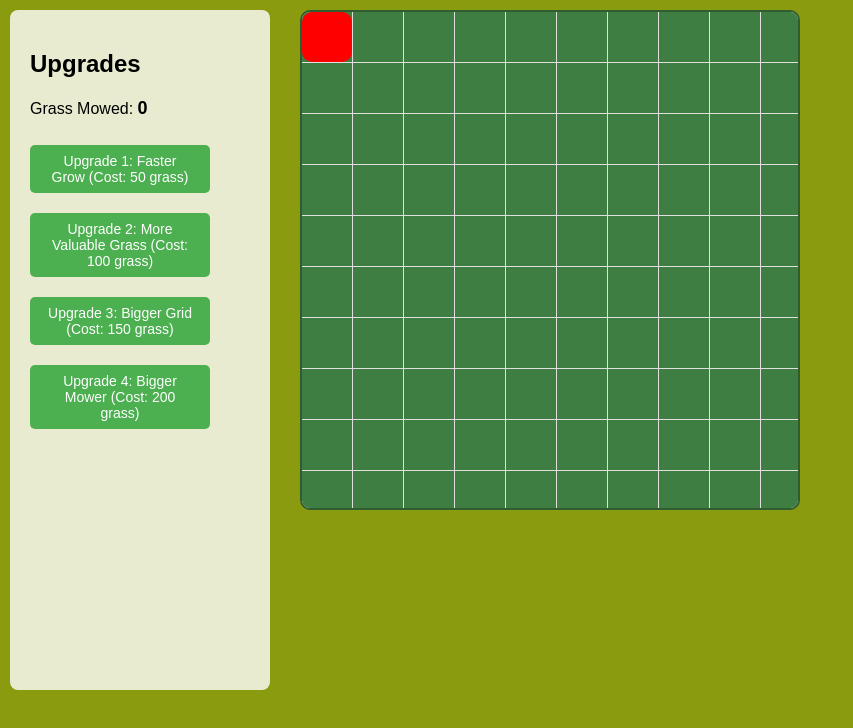
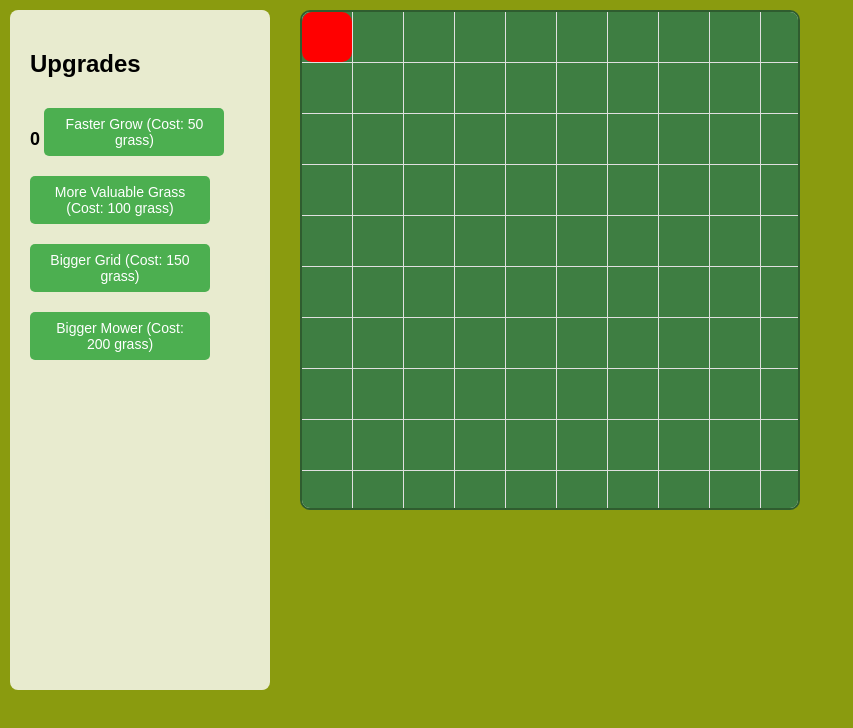
Before and after one commit to hankypoo7/lawn-mower-incremental, a plain HTML site: page index.html in a window 1280 px wide. Shown: the whole page, without its empty margins (0-853 px from the left). Drawn offline with Linux system fonts and the light colour scheme.

Commit message:
Update index.html

```diff
--- a/index.html
+++ b/index.html
@@ -3,21 +3,21 @@
 <head>
     <meta charset="UTF-8">
     <meta name="viewport" content="width=device-width, initial-scale=1.0">
-    <title>Lawnmower Game</title>
+    <title>Lawnmower Incremental</title>
     <link rel="stylesheet" href="style.css">
 </head>
 <body>
     <div id="container">
-        <!-- Sidebar with all the upgrades -->
+        <!-- Sidebar -->
         <div id="sidebar">
             <h2>Upgrades</h2>
-            <p>Grass Mowed: <span id="grassCounter">0</span></p>
+            <span id="grassCounter">0</span>
 
-            <!-- Button to upgrade the game -->
-            <button id="upgrade1">Upgrade 1: Faster Grow (Cost: <span id="cost1">50</span> grass)</button>
-            <button id="upgrade2">Upgrade 2: More Valuable Grass (Cost: <span id="cost2">100</span> grass)</button>
-            <button id="upgrade3">Upgrade 3: Bigger Grid (Cost: <span id="cost3">150</span> grass)</button>
-            <button id="upgrade4">Upgrade 4: Bigger Mower (Cost: <span id="cost4">200</span> grass)</button>
+            <!-- upgrades -->
+            <button id="upgrade1">Faster Grow (Cost: <span id="cost1">50</span> grass)</button>
+            <button id="upgrade2">More Valuable Grass (Cost: <span id="cost2">100</span> grass)</button>
+            <button id="upgrade3">Bigger Grid (Cost: <span id="cost3">150</span> grass)</button>
+            <button id="upgrade4">Bigger Mower (Cost: <span id="cost4">200</span> grass)</button>
         </div>
 
         <div id="gameArea">
```
